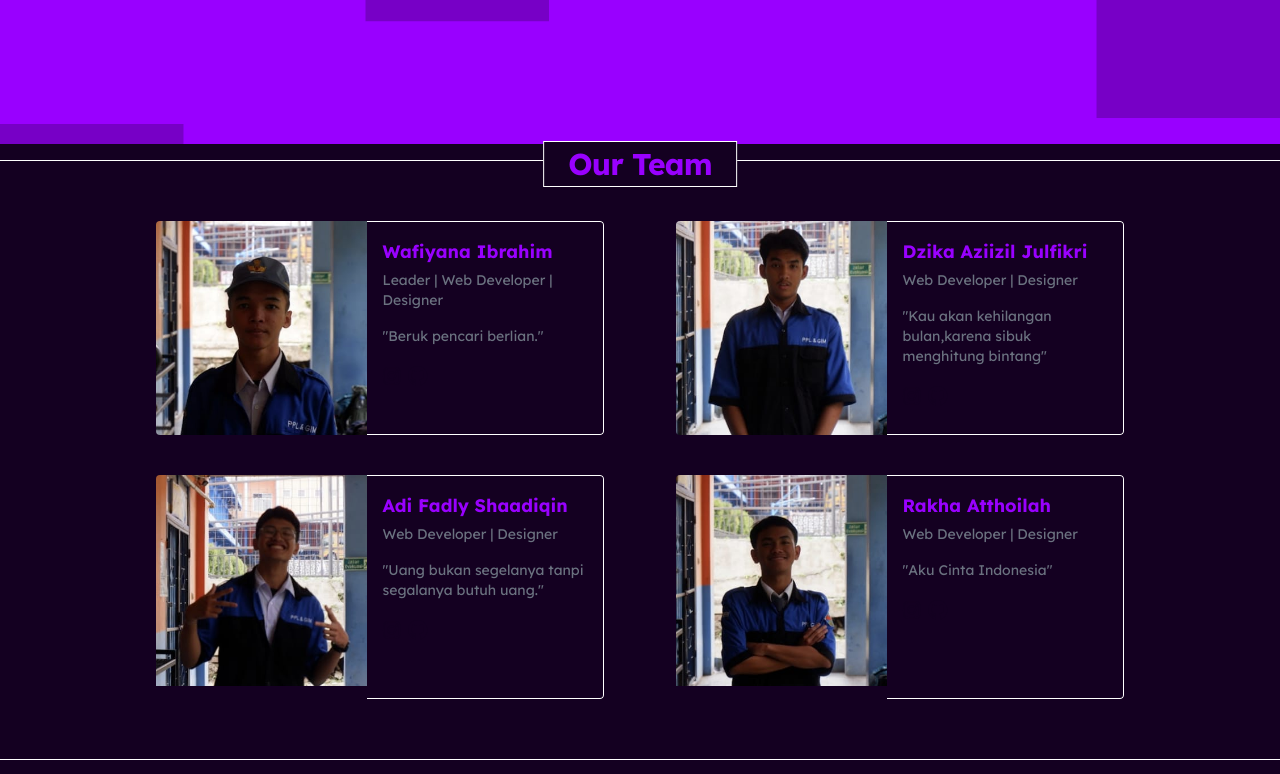
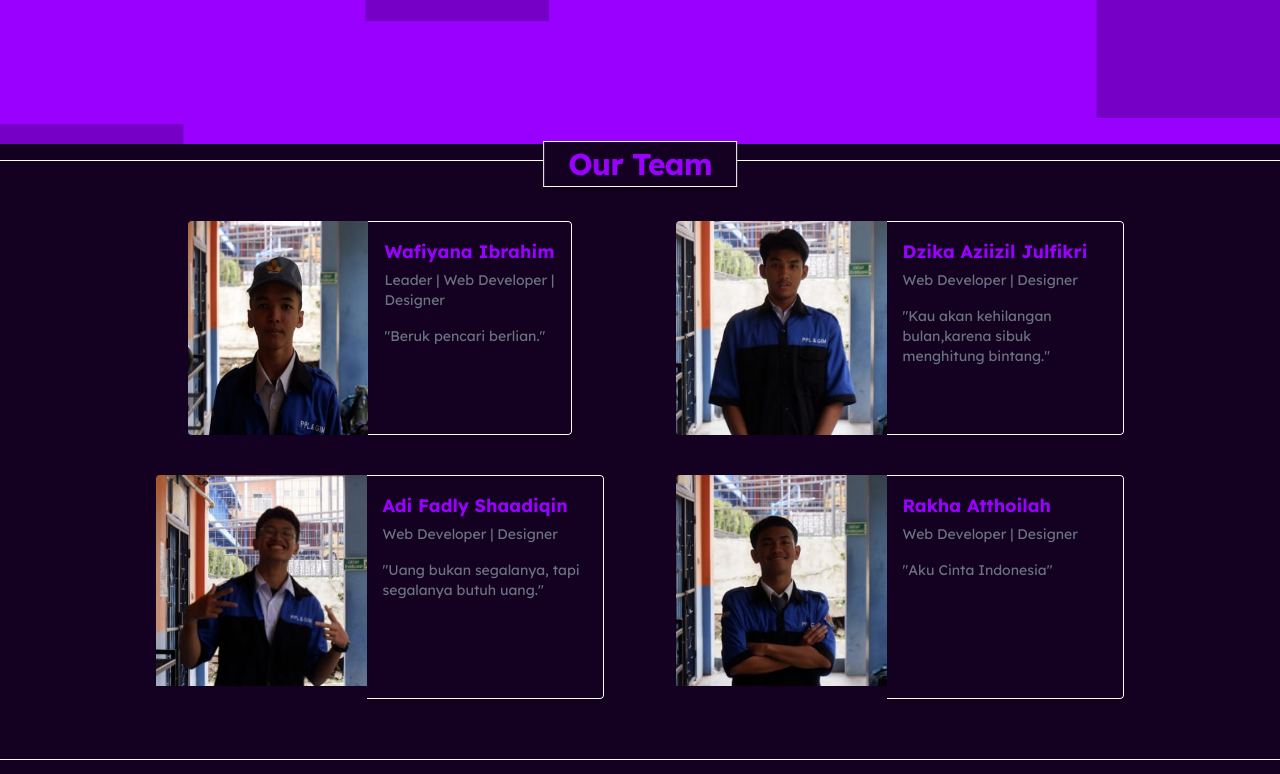
Before and after one commit to aquaa11/SundaCode, a Next.js app: page /about in a window 1280 px wide. Shown: the part 520-1294 px from the top of the page. Built offline with nearby package versions, Linux system fonts and the light colour scheme.

Commit message:
Update index.js

```diff
--- a/pages/about/index.js
+++ b/pages/about/index.js
@@ -43,8 +43,8 @@ function About() {
                 Our Team
               </h1>
               <div className="grid md:grid-cols-2 gap-y-10 gap-x-4 max-w-screen-lg mx-auto my-10">
-                <div className="max-w-xs w-full md:max-w-md md:flex mx-auto overflow-hidden rounded">
-                  <div className="w-full md:w-[47%] h-56 md:h-full mx-auto"><img src="./Wafiyana.jpeg" className="w-full h-full bg-cover bg-center"/></div>
+                <div className="max-w-xs md:max-w-sm w-full md:max-w-md md:flex mx-auto overflow-hidden rounded">
+                  <div className="w-full md:w-[47%] h-56 md:h-full mx-auto overflow-hidden"><img src="./Wafiyana.jpeg" className="w-full h-full bg-cover bg-center"/></div>
                   <div className="border-r md:w-[53%] border-b border-l rounded-es rounded-ee md:rounded-es-none md:rounded-se border-white  md:border-l-0 md:border-t  p-4">
                     <div>
                       <span
@@ -89,7 +89,7 @@ function About() {
                         Web Developer | Designer
                       </p>
                       <p className="text-gray-500 text-sm mt-4">
-                        "Kau akan kehilangan bulan,karena sibuk menghitung bintang"
+                        "Kau akan kehilangan bulan,karena sibuk menghitung bintang."
                       </p>
 
                       <div className="mt-4 mb-2 flex gap-2 text-xl text-primary">
@@ -121,7 +121,7 @@ function About() {
                         Web Developer | Designer
                       </p>
                       <p className="text-gray-500 text-sm mt-4">
-                        "Uang bukan segelanya tanpi segalanya butuh uang."
+                        "Uang bukan segalanya, tapi segalanya butuh uang."
                       </p>
 
                       <div className="mt-4 mb-2 flex gap-2 text-xl text-primary">
```
